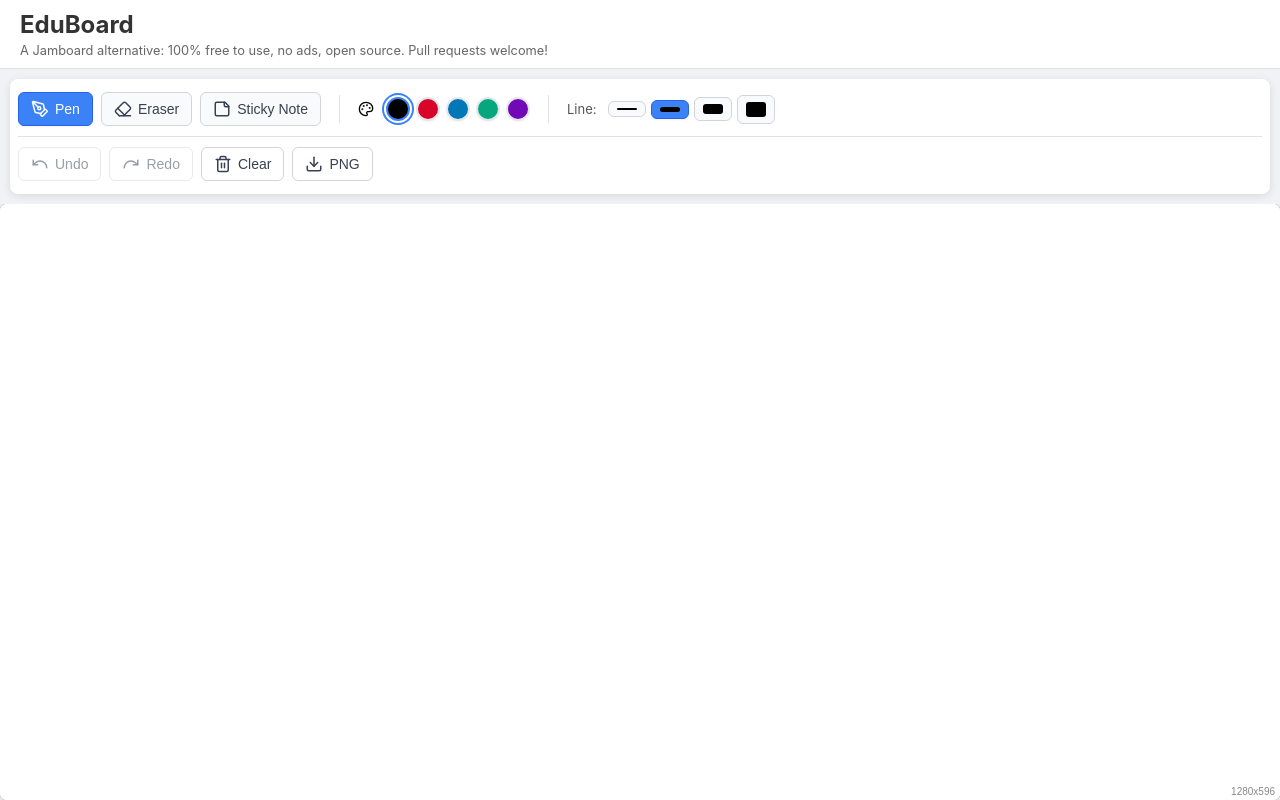
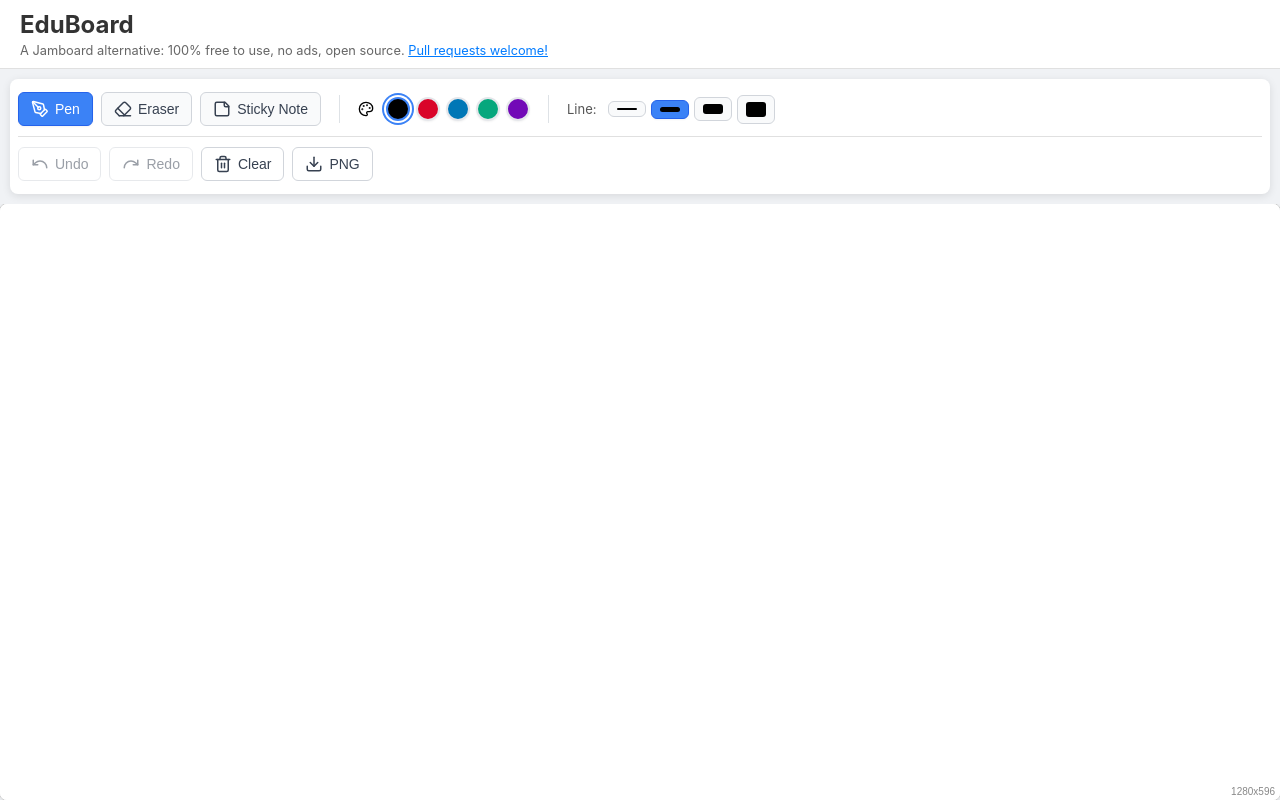
Before and after one commit to sai-educ/TeachBound, a React (Create React App) app: page / in a window 1280 px wide. Built offline with nearby package versions, Linux system fonts and the light colour scheme.

Commit message:
Updated git link

```diff
--- a/src/App.css
+++ b/src/App.css
@@ -49,3 +49,15 @@
   box-shadow: 0 2px 5px rgba(0,0,0,0.2);
   border-radius: 3px; /* Match visual style if sticky notes are rounded */
 }
+
+/* src/App.css - Add this at the end or in an appropriate section */
+
+.slogan-link {
+  color: #007bff; /* Example: A blue link color */
+  text-decoration: underline;
+}
+
+.slogan-link:hover {
+  color: #0056b3; /* Darker blue on hover */
+  text-decoration: none;
+}
--- a/src/App.js
+++ b/src/App.js
@@ -1,13 +1,12 @@
 // src/App.js
 import React, { useState, useCallback, useRef } from 'react';
 import './App.css';
-// TopMenu is removed, its functionality is merged into Toolbar
 import Toolbar from './Toolbar';
 import Canvas from './Canvas';
 
 // --- App Name & Slogan ---
 const APP_NAME = "EduBoard";
-const APP_SLOGAN = "A Jamboard alternative: 100% free to use, no ads, open source. Pull requests welcome!";
+// The slogan will now be constructed directly in the JSX to include the link
 
 function App() {
   const [selectedTool, setSelectedTool] = useState('pen');
@@ -20,55 +19,43 @@
 
   const canvasRef = useRef(null);
 
-  // State for the active text area (for editing sticky notes)
-  const [editingElement, setEditingElement] = useState(null); // { id: 'elementId', text: 'current text' }
+  const [editingElement, setEditingElement] = useState(null);
   const [textAreaPosition, setTextAreaPosition] = useState({ x: 0, y: 0 });
   const textAreaRef = useRef(null);
 
-
   const updateElementsAndHistory = useCallback((newElementsOrUpdater) => {
     setHistory((prevHistory) => {
-      const currentElements = prevHistory[historyStep] || [];
+      const currentElementsState = prevHistory[historyStep] || [];
       const updatedElements = typeof newElementsOrUpdater === 'function'
-        ? newElementsOrUpdater(currentElements)
+        ? newElementsOrUpdater(currentElementsState)
         : newElementsOrUpdater;
 
       const newHistorySlice = prevHistory.slice(0, historyStep + 1);
       return [...newHistorySlice, updatedElements];
     });
     setHistoryStep((prevStep) => prevStep + 1);
-  }, [historyStep]);
+  }, [historyStep]); // Removed 'history' from dependencies, as it causes issues with this pattern
 
 
   const handleDrawingOrElementComplete = useCallback((newElement) => {
     updateElementsAndHistory((prevElements) => {
-        // If it's a new sticky note, prepare for editing
-        if (newElement.type === 'sticky' && !newElement.text) { // New sticky note
+        if (newElement.type === 'sticky' && !newElement.text) {
             setEditingElement({ id: newElement.id, text: newElement.text || "Note..." });
-            // Position textarea slightly offset from canvas element creation point
-            // Canvas.js will calculate x,y for the sticky note element itself
-            // We need to map that to screen coordinates for the textarea
-            // This will be refined when Canvas calls a function to activate editing
         }
         return [...prevElements, newElement];
     });
   }, [updateElementsAndHistory]);
 
-  const activateStickyNoteEditing = useCallback((element, canvasElementRect) => {
+  const activateStickyNoteEditing = useCallback((element) => {
     if (element && element.type === 'sticky') {
         setEditingElement({ id: element.id, text: element.text });
-        // Position textarea based on the canvas element's bounding box
-        // canvasElementRect should be { top, left, width, height } from getBoundingClientRect()
-        // This needs to be relative to the viewport
         const canvasGlobalRect = canvasRef.current?.getCanvasGlobalRect();
-        if (canvasGlobalRect && canvasElementRect) {
+        if (canvasGlobalRect) {
             setTextAreaPosition({
-                x: canvasGlobalRect.left + element.x, // element.x is canvas-relative
-                y: canvasGlobalRect.top + element.y,  // element.y is canvas-relative
+                x: canvasGlobalRect.left + element.x,
+                y: canvasGlobalRect.top + element.y,
             });
         }
-
-        // Focus the textarea after a short delay to ensure it's rendered
         setTimeout(() => {
             textAreaRef.current?.focus();
             textAreaRef.current?.select();
@@ -83,7 +70,7 @@
           el.id === editingElement.id ? { ...el, text: editingElement.text } : el
         )
       );
-      setEditingElement(null); // Stop editing
+      setEditingElement(null);
     }
   }, [editingElement, updateElementsAndHistory]);
 
@@ -95,15 +82,14 @@
 
   const handleTextAreaKeyDown = (event) => {
     if (event.key === 'Enter' && !event.shiftKey) {
-        event.preventDefault(); // Prevent new line in textarea
-        handleTextAreaBlur();   // Save and close
+        event.preventDefault();
+        handleTextAreaBlur();
     }
     if (event.key === 'Escape') {
         event.preventDefault();
-        setEditingElement(null); // Cancel editing without saving current textarea changes
+        setEditingElement(null);
     }
   };
-
 
   const handleUndo = () => historyStep > 0 && setHistoryStep(historyStep - 1);
   const handleRedo = () => historyStep < history.length - 1 && setHistoryStep(historyStep + 1);
@@ -114,7 +100,18 @@
     <div className="App">
       <header className="app-header">
         <h1 className="app-title">{APP_NAME}</h1>
-        <p className="app-slogan">{APP_SLOGAN}</p>
+        {/* Updated slogan rendering to include a link */}
+        <p className="app-slogan">
+          A Jamboard alternative: 100% free to use, no ads, open source.{" "}
+          <a
+            href="https://github.com/sai-educ/EduBoard"
+            target="_blank"
+            rel="noopener noreferrer"
+            className="slogan-link"
+          >
+            Pull requests welcome!
+          </a>
+        </p>
       </header>
       <div className="main-content-wrapper">
         <Toolbar
@@ -138,7 +135,7 @@
           lineWidth={lineWidth}
           elements={elements}
           onDrawingOrElementComplete={handleDrawingOrElementComplete}
-          updateElementsAndHistory={updateElementsAndHistory} // For dragging
+          updateElementsAndHistory={updateElementsAndHistory}
           editingElementId={editingElement?.id}
           activateStickyNoteEditing={activateStickyNoteEditing}
         />
@@ -152,9 +149,8 @@
             position: 'absolute',
             top: `${textAreaPosition.y}px`,
             left: `${textAreaPosition.x}px`,
-            // Dimensions should match the sticky note drawing on canvas
-            width: '150px', // Must match canvas drawing
-            height: '100px', // Must match canvas drawing
+            width: '150px',
+            height: '100px',
           }}
           value={editingElement.text}
           onChange={handleTextAreaChange}
```
